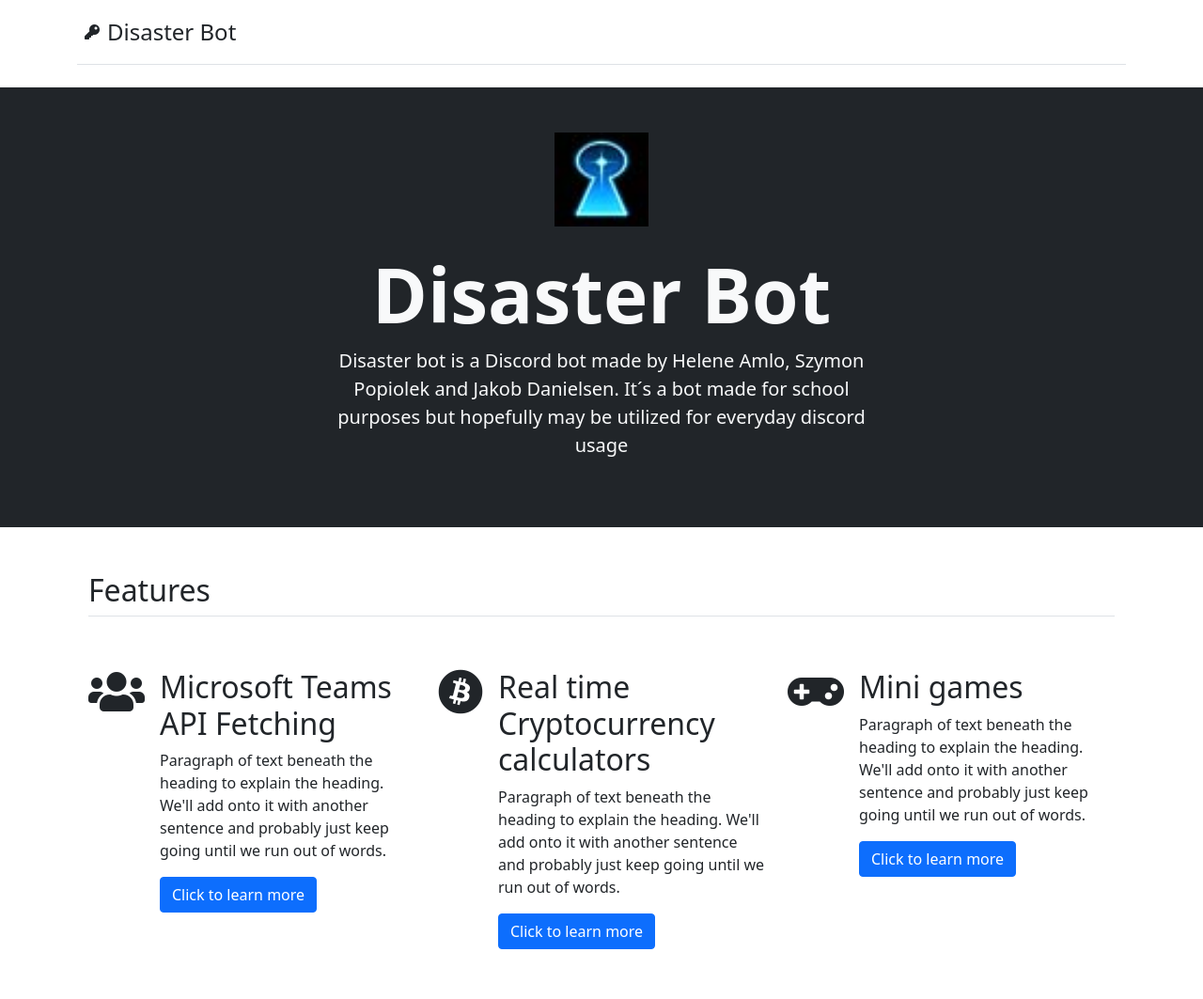
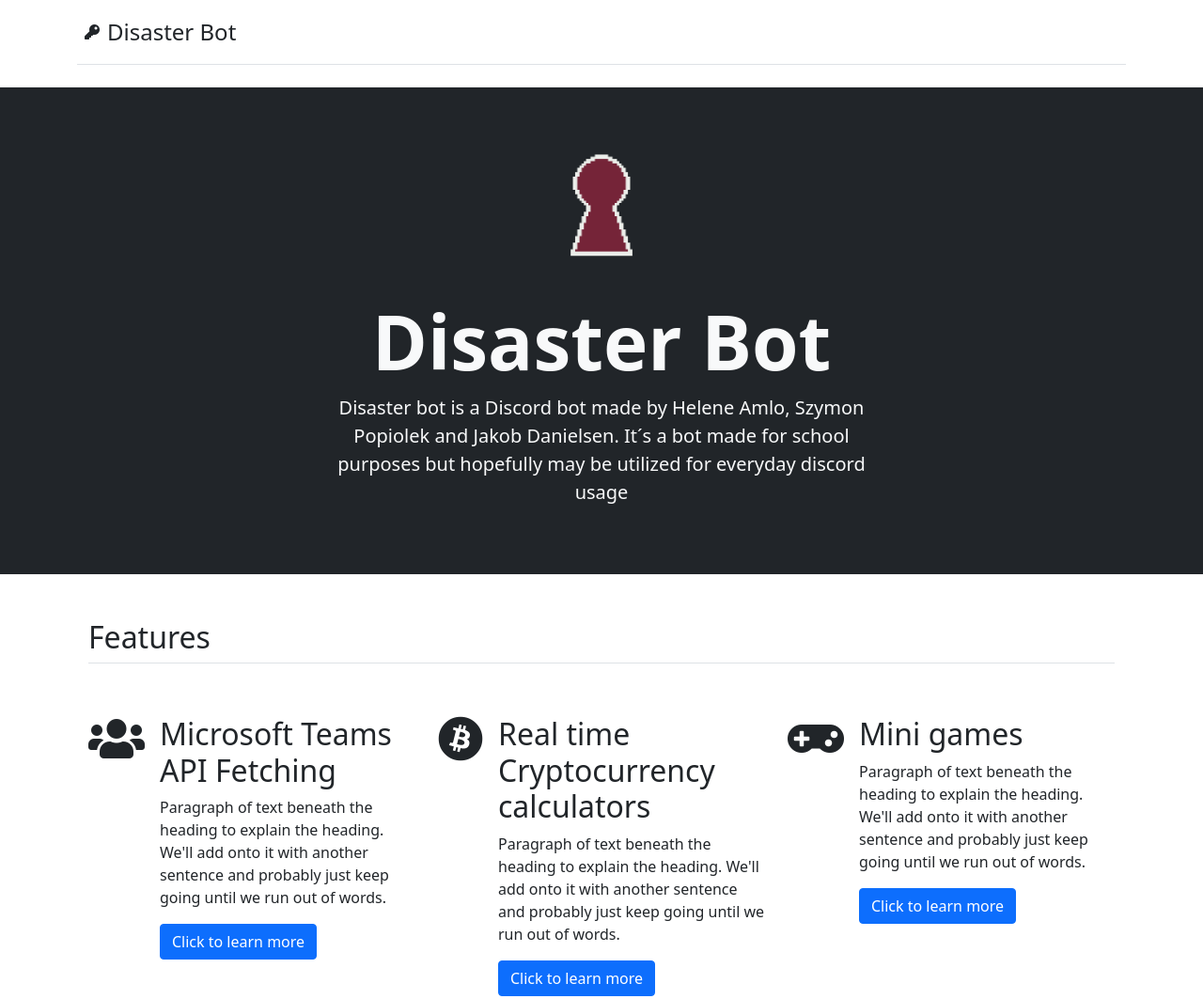
Before and after one commit to JakobDanielsen/Disaster-discord-bot-, a website: page index.html in a window 1280 px wide. Shown: the top 1063 px of the page at 94% size. Drawn offline with nearby package versions, Linux system fonts and the light colour scheme.

Commit message:
logo change

```diff
--- a/index.html
+++ b/index.html
@@ -29,7 +29,7 @@
     <section id="hero" class="bg-dark text-light">
 
     <div class="px-4 py-5 text-center">
-        <img class="d-block mx-auto mb-4" src="ea2.jpeg" alt="Disaster bot logo" height="100px">
+        <img class="d-block mx-auto mb-4" src="kh.png" alt="Disaster bot logo" height="150px">
         <h1 class="display-1 fw-bold">Disaster Bot</h1>
         <div class="col-lg-6 mx-auto">
           <p class="lead mb-4">Disaster bot is a Discord bot made by <b> Helene Amlo, Szymon Popiolek and Jakob Danielsen.</b> It´s a bot made for school purposes but hopefully may be utilized for everyday discord usage</p>
@@ -83,25 +83,28 @@
         <h2 class="pb-2 border-bottom">About us</h2>
         <div class="row">
             <div class="col-lg-4">
+
+
               <img src="H.png" class="my-5 rounded-circle" height="140px" height="140px" role="img" preserveAspectRatio="xMidYMid slice" focusable="false">
               <title>Placeholder</title></img>
-
               <h2>Helene</h2>
               <p>Some representative placeholder content for the three columns of text below the carousel. This is the first column.</p>
               <p><a class="btn btn-secondary" href="#">View details»</a></p>
             </div><!-- /.col-lg-4 -->
             <div class="col-lg-4">
+
+
               <img src="J.png" class="my-5 rounded-circle" height="140px" height="140px" role="img" preserveAspectRatio="xMidYMid slice" focusable="false">
               <title>Placeholder</title></img>
-
               <h2>Jakob</h2>
               <p>Another exciting bit of representative placeholder content. This time, we've moved on to the second column.</p>
               <p><a class="btn btn-secondary" href="#">View details»</a></p>
             </div><!-- /.col-lg-4 -->
             <div class="col-lg-4">
+
+
               <img src="S.jpg" class="my-5 rounded-circle" height="140px" height="140px" role="img" preserveAspectRatio="xMidYMid slice" focusable="false">
               <title>Placeholder</title></img>
-
               <h2>Szymon</h2>
               <p>And lastly this, the third column of representative placeholder content.</p>
               <p><a class="btn btn-secondary" href="#">View details»</a></p>
```
Also changed, not shown: ea2.jpeg (deleted), kh.png (added).
